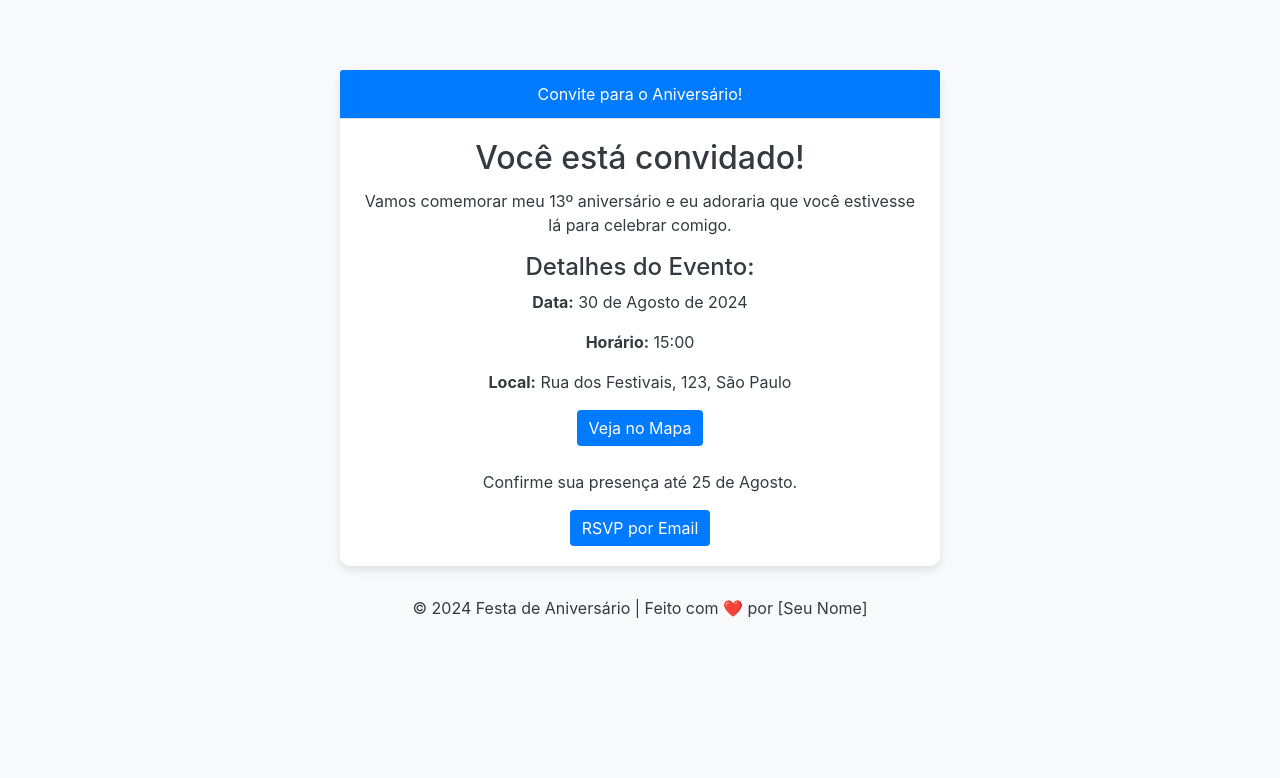
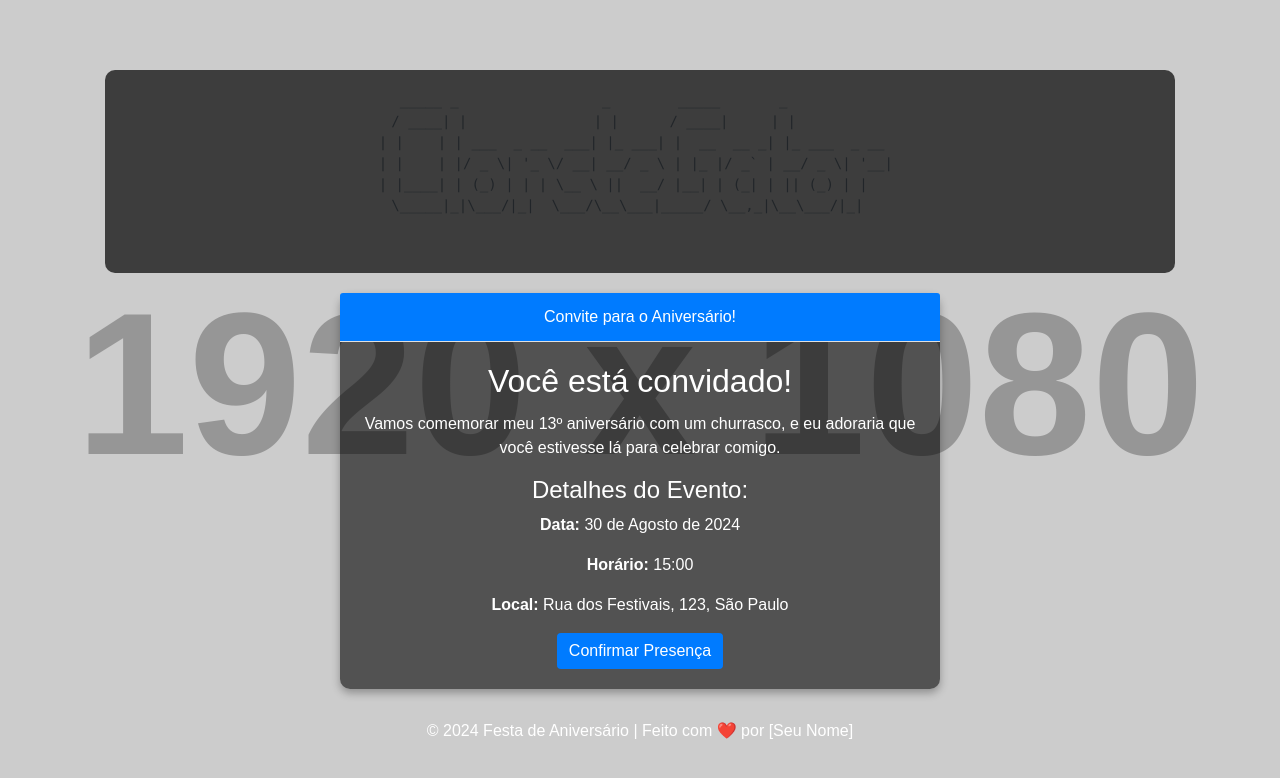
Before and after one commit to brunohackbart13/conviteAniversarioJuan, a plain HTML site: page index.html in a window 1280 px wide. Drawn offline with nearby package versions, Linux system fonts and the light colour scheme; placeholder pictures from the web are drawn by us.

Commit message:
Update index.html

```diff
--- a/index.html
+++ b/index.html
@@ -7,17 +7,20 @@
     <link rel="stylesheet" href="https://stackpath.bootstrapcdn.com/bootstrap/4.5.2/css/bootstrap.min.css">
     <style>
         body {
-            background-color: #f8f9fa;
-            color: #343a40;
+            background: url('https://via.placeholder.com/1920x1080?text=Pac-Man+Background') no-repeat center center fixed;
+            background-size: cover;
+            color: #ffffff;
             text-align: center;
             padding-top: 50px;
+            font-family: 'Arial', sans-serif;
         }
         .card {
-            background-color: #ffffff;
+            background-color: rgba(0, 0, 0, 0.6);
             border: none;
             border-radius: 10px;
-            box-shadow: 0 4px 8px rgba(0,0,0,0.1);
+            box-shadow: 0 4px 8px rgba(0,0,0,0.3);
             margin: 20px;
+            color: #ffffff;
         }
         .card-header {
             background-color: #007bff;
@@ -33,26 +36,43 @@
         }
         footer {
             margin-top: 30px;
+            color: #ffffff;
+        }
+        .ascii-art {
+            font-family: 'Courier New', Courier, monospace;
+            color: #ffdd00;
+            background-color: rgba(0, 0, 0, 0.7);
+            padding: 20px;
+            border-radius: 10px;
+            margin: 20px;
         }
     </style>
 </head>
 <body>
 
     <div class="container">
+        <div class="ascii-art">
+            <pre>
+  _____ _                 _        _____       _
+ / ____| |               | |      / ____|     | |
+| |    | | ___  _ __  ___| |_ ___| |  __  __ _| |_ ___  _ __
+| |    | |/ _ \| '_ \/ __| __/ _ \ | |_ |/ _` | __/ _ \| '__|
+| |____| | (_) | | | \__ \ ||  __/ |__| | (_| | || (_) | |
+ \_____|_|\___/|_|  \___/\__\___|_____/ \__,_|\__\___/|_|
+            </pre>
+        </div>
         <div class="card mx-auto" style="max-width: 600px;">
             <div class="card-header">
                 Convite para o Aniversário!
             </div>
             <div class="card-body">
                 <h2 class="card-title">Você está convidado!</h2>
-                <p class="card-text">Vamos comemorar meu 13º aniversário e eu adoraria que você estivesse lá para celebrar comigo.</p>
+                <p class="card-text">Vamos comemorar meu 13º aniversário com um churrasco, e eu adoraria que você estivesse lá para celebrar comigo.</p>
                 <h4>Detalhes do Evento:</h4>
                 <p><strong>Data:</strong> 30 de Agosto de 2024</p>
                 <p><strong>Horário:</strong> 15:00</p>
                 <p><strong>Local:</strong> Rua dos Festivais, 123, São Paulo</p>
-                <a href="https://www.google.com/maps" class="btn btn-primary">Veja no Mapa</a>
-                <p class="mt-4">Confirme sua presença até 25 de Agosto.</p>
-                <a href="mailto:email@exemplo.com" class="btn btn-primary">RSVP por Email</a>
+                <a href="#" class="btn btn-primary">Confirmar Presença</a>
             </div>
         </div>
     </div>
```
